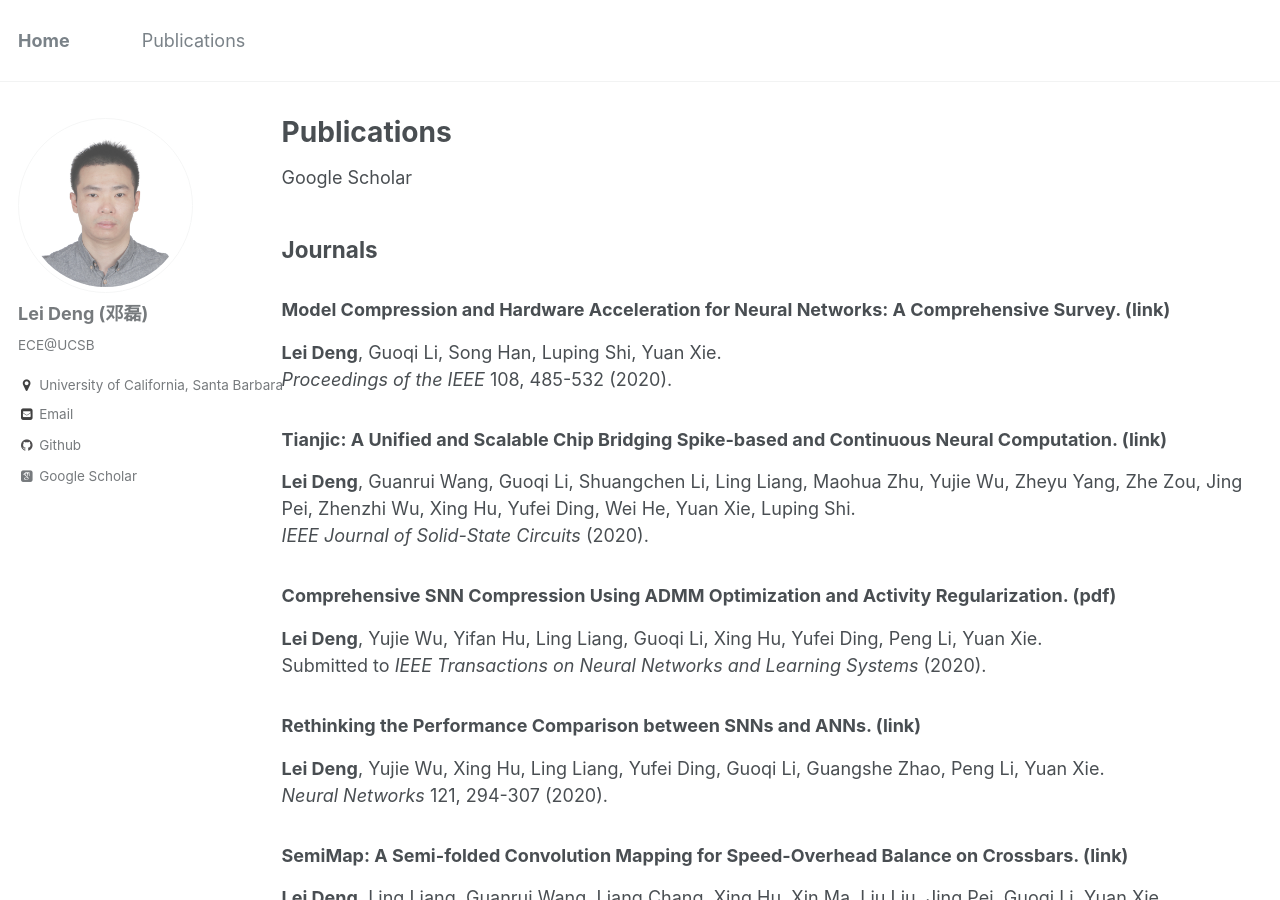
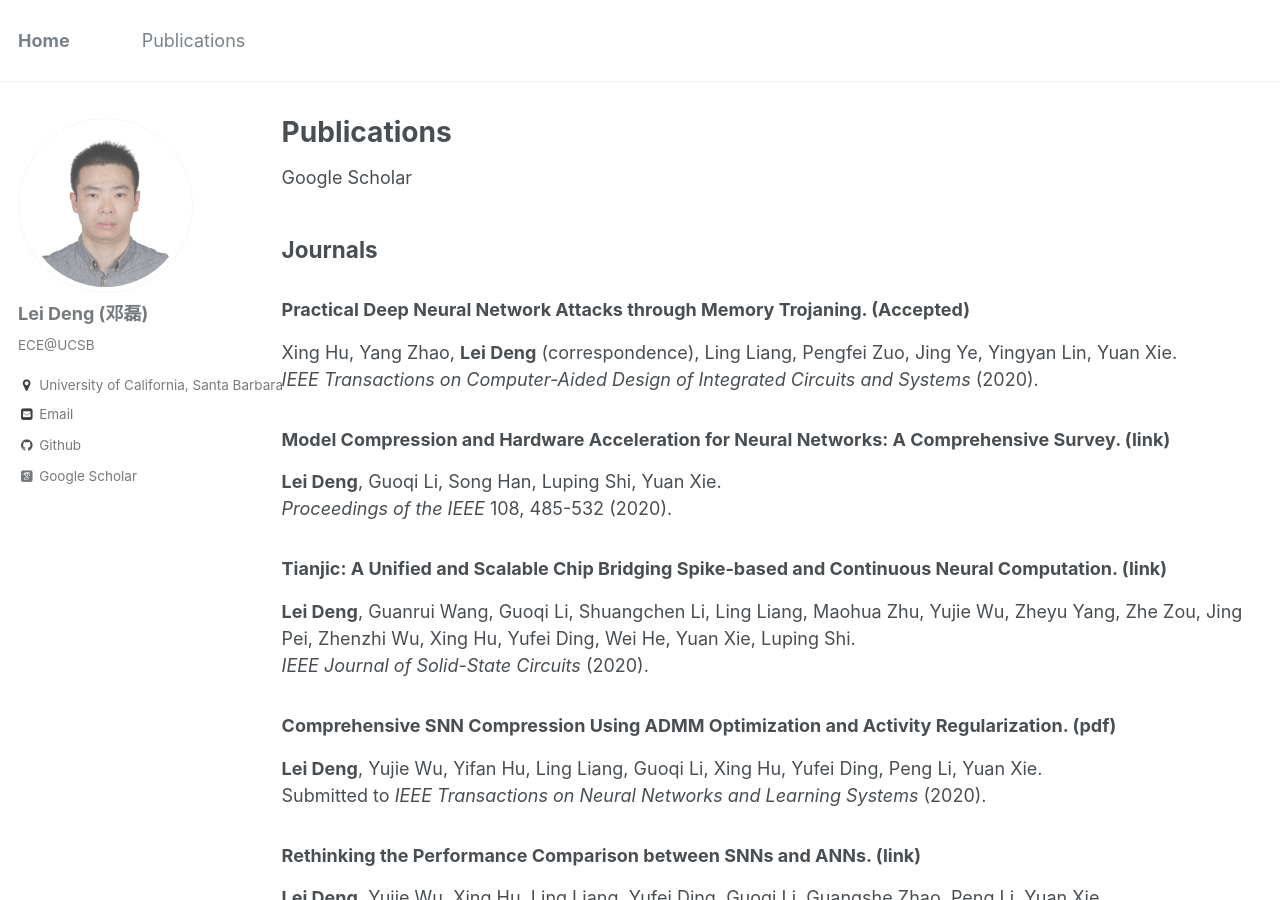
Before and after one commit to dllfei/dllfei.github.io, a Jekyll site: the page built from _pages/publications.md, in a window 1280 px wide and 900 px high. Built offline with Jekyll 4.4.1, drawn with Linux system fonts in a browser that asks for light colours; some web fonts are replaced.

Commit message:
Update publications.md

```diff
--- a/_pages/publications.md
+++ b/_pages/publications.md
@@ -7,6 +7,10 @@ author_profile: true
 [Google Scholar](https://scholar.google.com/citations?user=vlqhAN4AAAAJ&hl=zh-CN)
 
 ## Journals
+
+### Practical Deep Neural Network Attacks through Memory Trojaning. (Accepted) <br />
+Xing Hu, Yang Zhao, **Lei Deng** (correspondence), Ling Liang, Pengfei Zuo, Jing Ye, Yingyan Lin, Yuan Xie. <br />
+*IEEE Transactions on Computer-Aided Design of Integrated Circuits and Systems* (2020).
 
 ### Model Compression and Hardware Acceleration for Neural Networks: A Comprehensive Survey. ([link](https://ieeexplore.ieee.org/document/9043731)) <br />
 **Lei Deng**, Guoqi Li, Song Han, Luping Shi, Yuan Xie. <br />
```
